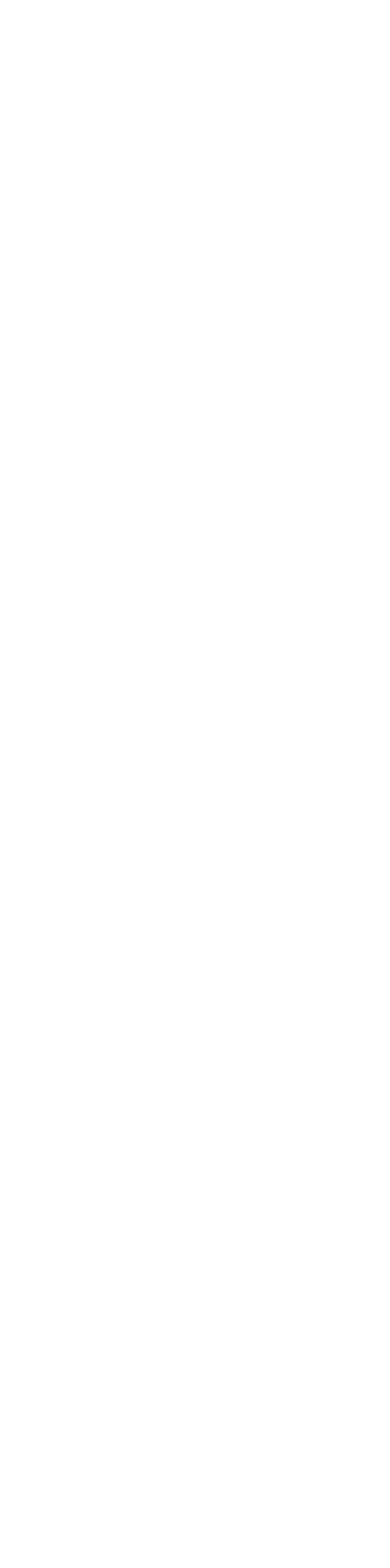
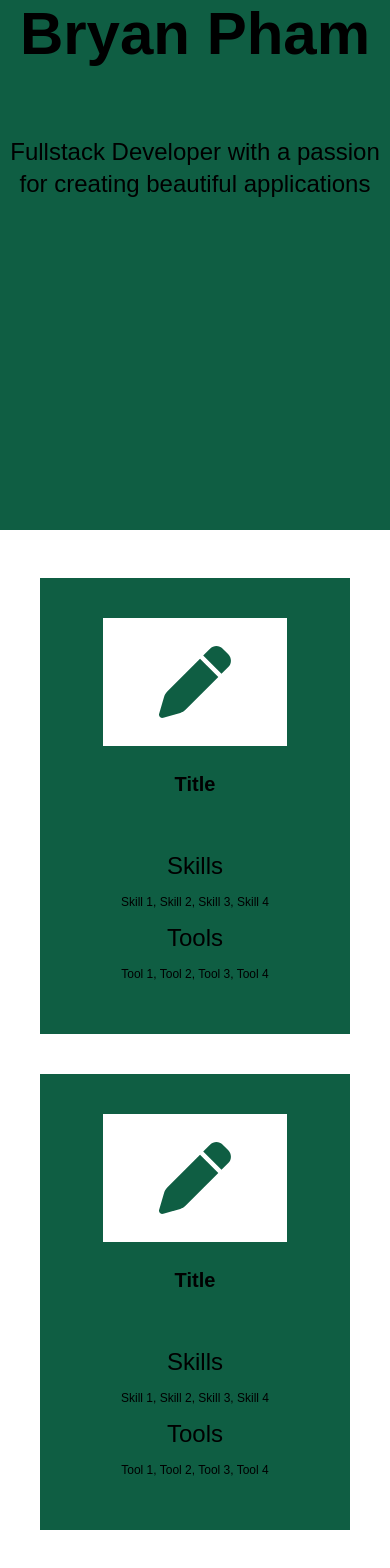
Before and after one commit to bryan-pham-124/BryanPhamPortfolio2023, a React (Create React App) app: page / in a window 390 px wide. Shown: the part 314-1882 px from the top of the page. Before the commit the page ends 844 px from the top, so only its background shows below. Built offline with nearby package versions, Linux system fonts and the light colour scheme.

Commit message:
Finished Splash Page
Splash page is done and it fully responsive.

```diff
--- a/package.json
+++ b/package.json
@@ -3,9 +3,15 @@
   "version": "0.1.0",
   "private": true,
   "dependencies": {
+    "@fortawesome/fontawesome-svg-core": "^6.4.0",
+    "@fortawesome/free-brands-svg-icons": "^6.4.0",
+    "@fortawesome/free-regular-svg-icons": "^6.4.0",
+    "@fortawesome/free-solid-svg-icons": "^6.4.0",
+    "@fortawesome/react-fontawesome": "^0.2.0",
     "@testing-library/jest-dom": "^5.16.5",
     "@testing-library/react": "^13.4.0",
     "@testing-library/user-event": "^13.5.0",
+    "babel-plugin-macros": "^3.1.0",
     "react": "^18.2.0",
     "react-dom": "^18.2.0",
     "react-scripts": "5.0.1",
--- a/src/App.js
+++ b/src/App.js
@@ -1,12 +1,17 @@
 import logo from './logo.svg';
 import './App.css';
+import Splash from './components/Splash';
+import Skills from './components/Skills';
+
 
 function App() {
   return (
-    <div className="App">
-        <h1 className="text-3xl bg-red-500 font-bold underline">
-          Hello world!
-       </h1>
+    <div className="App font-montserrat  bg-customGreen">
+        <Splash
+            header={"Bryan Pham"}
+            description={"Fullstack Developer with a passion for creating beautiful applications"}
+        />
+        <Skills />
     </div>
   );
 }
--- /dev/null
+++ b/src/components/Skills.js
@@ -0,0 +1,51 @@
+import { faPen } from '@fortawesome/free-solid-svg-icons'
+import { FontAwesomeIcon } from '@fortawesome/react-fontawesome'
+import React from 'react'
+ import H3 from './text/H3'
+import H2 from './text/H2'
+import H4 from './text/H4'
+
+const Skills = () => {
+  return (
+    <section className='wrapper bg-white  py-12 flex justify-center items-center'>
+
+        <div className="wrapper flex flex-col  justify-center gap-x-9 gap-y-10 w-full mx-10 md:mx-0  md:flex-row md:w-[50vw]">
+
+            <div className="wrapper bg-customGreen py-10 px-9 w-full min-w-[17rem]">
+                <div className='wrapper'>
+                    <FontAwesomeIcon className='text-7xl mb-6 text-customGreen bg-white py-7 px-14' icon={faPen}/>
+                    <H2 text = {'Title'} color={'white'} />
+                </div>
+                <div className='wrapper'>
+                    <H3  text={'Skills'} color={'white'} />
+                    <H4  text={'Skill 1, Skill 2, Skill 3, Skill 4'} color={'white'} />
+                </div>
+                <div className='wrapper'>
+                    <H3 text={'Tools'} color={'white'} />
+                    <H4  text={'Tool 1, Tool 2, Tool 3, Tool 4'} color={'white'} />
+                </div>
+            </div>
+
+            <div className="wrapper bg-customGreen py-10 px-9 w-full min-w-[17rem]">
+                <div className='wrapper'>
+                    <FontAwesomeIcon className='text-7xl mb-6 text-customGreen bg-white py-7 px-14' icon={faPen}/>
+                    <H2  text = {'Title'} color={'white'} />
+                </div>
+                <div className='wrapper'>
+                    <H3  text={'Skills'} color={'white'} />
+                    <H4  text={'Skill 1, Skill 2, Skill 3, Skill 4'} color={'white'} />
+                </div>
+                <div className='wrapper'>
+                    <H3  text={'Tools'} color={'white'} />
+                    <H4  text={'Tool 1, Tool 2, Tool 3, Tool 4'} color={'white'} />
+                </div>
+            </div>
+
+
+        </div>
+
+    </section>
+  )
+}
+
+export default Skills
--- /dev/null
+++ b/src/components/Splash.js
@@ -0,0 +1,16 @@
+import React from 'react'
+import H1 from './text/H1'
+import H3 from './text/H3'
+
+const Splash = ({header, description}) => {
+  return (
+    <header className='flex justify-center items-center h-[100vh] bg-customGreen py-3 lg:py-0'>
+        <div className='wrapper'>
+            <H1 text={header} color={'white'}/>
+            <H3 text={description} color={'white'}/>
+        </div>
+    </header>
+  )
+}
+
+export default Splash
--- /dev/null
+++ b/src/components/text/H1.js
@@ -0,0 +1,9 @@
+import React from 'react'
+
+const H1 = ({text,  color ='black'}) => {
+  return (
+    <h1 className={`text-${color} font-bold text-6xl mb-8 pb-10 md:border-b-2  sm:text-8xl`}>{text}</h1>
+  )
+}
+
+export default H1
--- /dev/null
+++ b/src/components/text/H2.js
@@ -0,0 +1,9 @@
+import React from 'react'
+
+const H2 = ({text, color ='black'}) => {
+  return (
+    <h2 className={`font-bold  mb-8 text-${color} pb-5  text-xl md:border-b-2 lg:text-6xl`}>{text}</h2>
+  )
+}
+
+export default H2
--- /dev/null
+++ b/src/components/text/H3.js
@@ -0,0 +1,9 @@
+import React from 'react'
+
+const H3 = ({text,  color ='black'}) => {
+  return (
+    <h3 className={`font-medium text-2xl text-${color} my-3`}>{text}</h3>
+  )
+}
+
+export default H3
--- /dev/null
+++ b/src/components/text/H4.js
@@ -0,0 +1,9 @@
+import React from 'react'
+
+const H4 = ({text,  color ='black'}) => {
+  return (
+    <h4 className={`font-medium text-xs text-${color} my-3`}>{text}</h4>
+  )
+}
+
+export default H4
--- a/src/index.css
+++ b/src/index.css
@@ -15,3 +15,5 @@ code {
   font-family: source-code-pro, Menlo, Monaco, Consolas, 'Courier New',
     monospace;
 }
+
+@import url('https://fonts.googleapis.com/css2?family=Courgette&family=Montserrat:wght@100;300;400;500;600;700&family=Roboto:ital,wght@0,100;0,300;0,400;0,700;0,900;1,500&display=swap');
--- a/tailwind.config.js
+++ b/tailwind.config.js
@@ -2,7 +2,16 @@
 module.exports = {
   content: [ "./src/**/*.{js,jsx,ts,tsx}"],
   theme: {
-    extend: {},
+
+    extend: {
+      colors: {
+        'customGreen': '#0f5e43'
+      },
+      fontFamily: {
+        'montserrat': ['Montserrat', 'sans-serif'],
+        'courgette': ['Courgette', 'cursive']
+      },
+    },
   },
   plugins: []
 }
```
Also changed, not shown: 1 other file (tests, documents, lock files or other folders).
